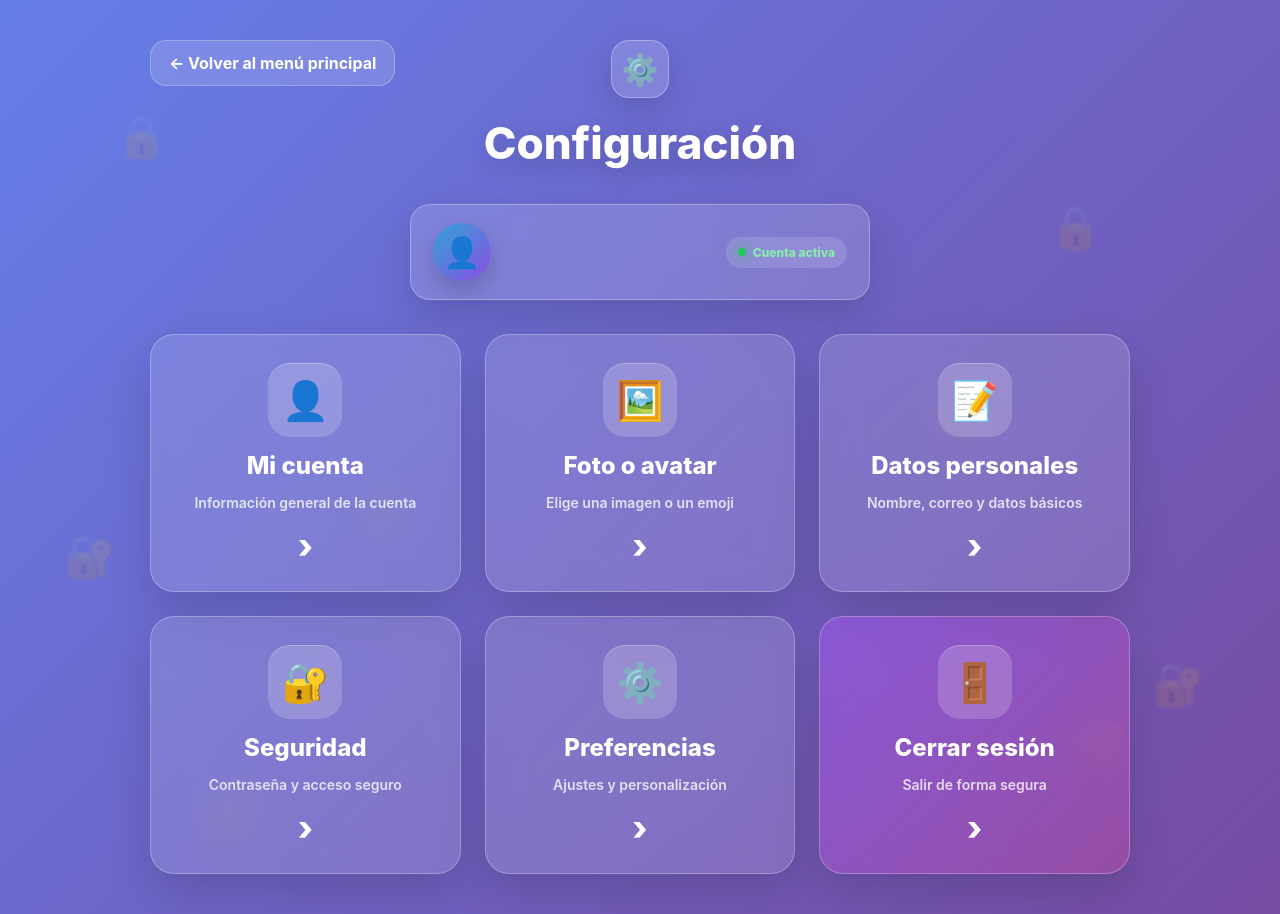
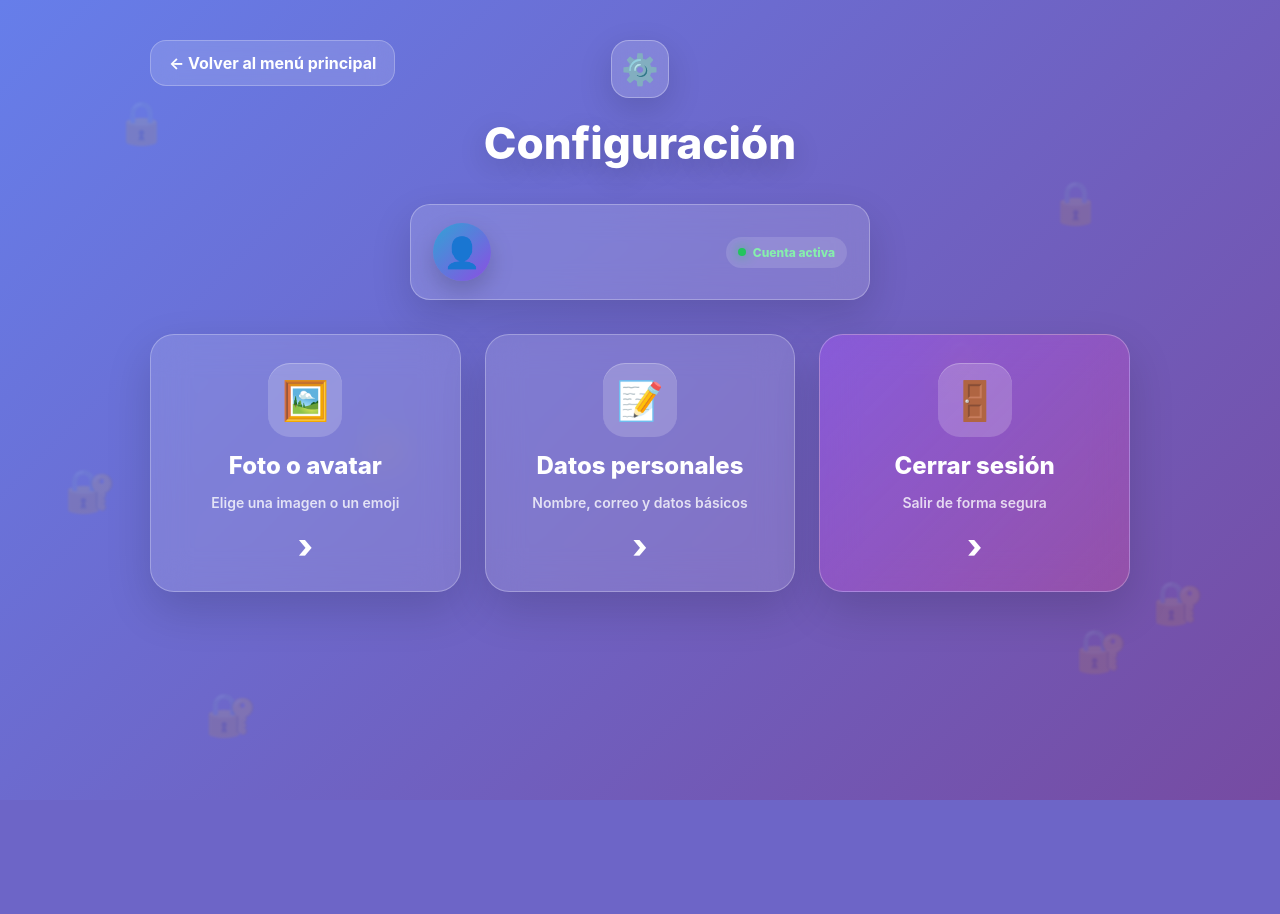
Before and after one commit to FerZoteloz/Chorompula, a Django app: page /configuracion/ in a window 1280 px wide. After the commit the page ends 800 px from the top, so only its background shows below. Run offline with Django 5.2, Linux system fonts and the light colour scheme; the visitor is signed in with stand-in values (Sample User, id 1).

Commit message:
chore: remove unused settings cards (Mi cuenta, Seguridad, Preferencias)

```diff
--- a/proyecto_final_IS/templates/accounts/settings.html
+++ b/proyecto_final_IS/templates/accounts/settings.html
@@ -56,12 +56,7 @@
         <!-- Grid de opciones -->
         <section class="settings-grid">
 
-            <a href="#" class="settings-card">
-                <div class="card-emoji">👤</div>
-                <h3>Mi cuenta</h3>
-                <p>Información general de la cuenta</p>
-                <span class="arrow">›</span>
-            </a>
+
 
             <a href="{% url 'profile_settings' %}" class="settings-card">
                 <div class="card-emoji">🖼️</div>
@@ -77,19 +72,7 @@
                 <span class="arrow">›</span>
             </a>
 
-            <a href="#" class="settings-card">
-                <div class="card-emoji">🔐</div>
-                <h3>Seguridad</h3>
-                <p>Contraseña y acceso seguro</p>
-                <span class="arrow">›</span>
-            </a>
 
-            <a href="#" class="settings-card">
-                <div class="card-emoji">⚙️</div>
-                <h3>Preferencias</h3>
-                <p>Ajustes y personalización</p>
-                <span class="arrow">›</span>
-            </a>
 
             <a href="{% url 'logout' %}" class="settings-card logout-card">
                 <div class="card-emoji">🚪</div>
```
